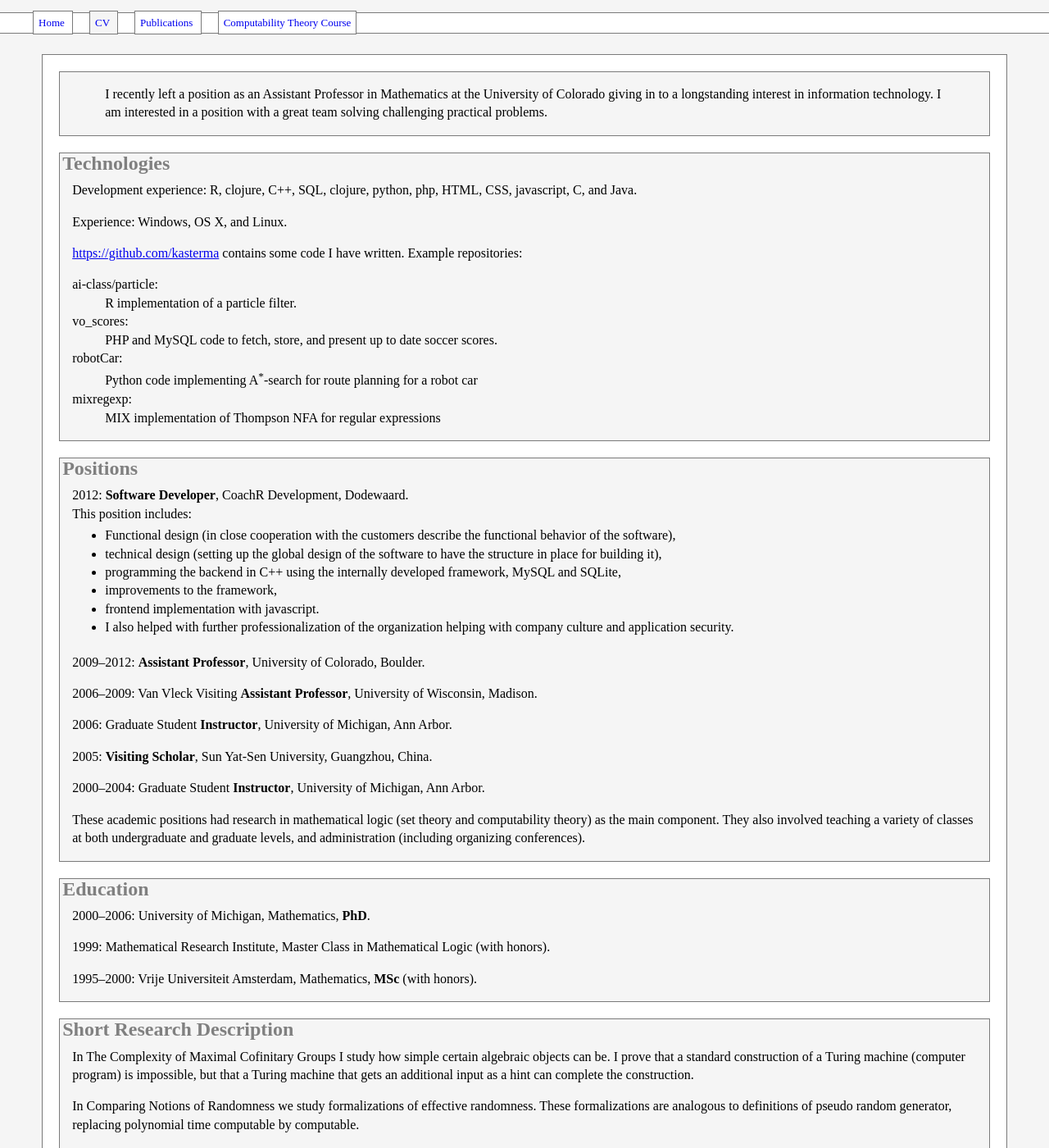
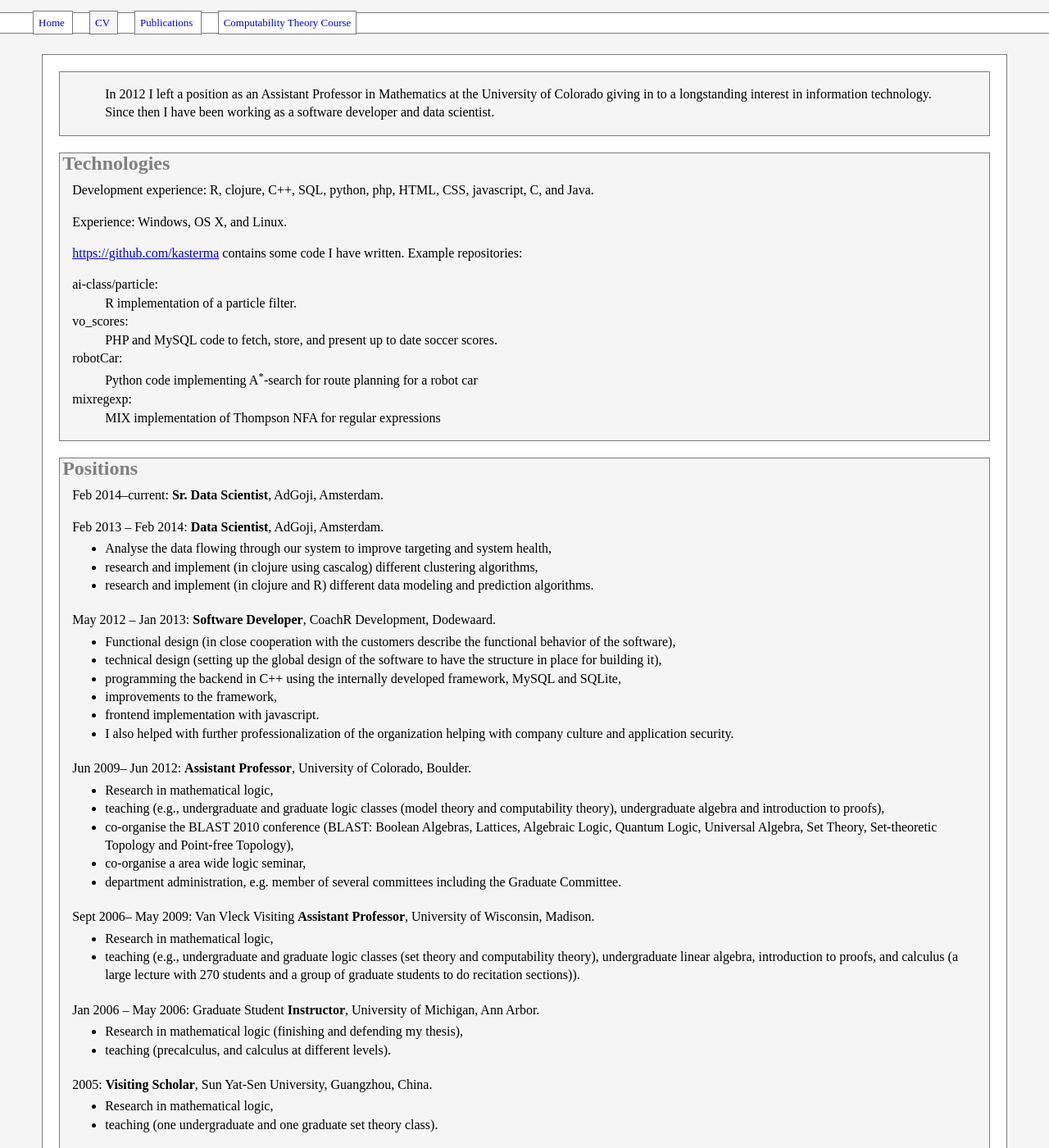
Before and after one commit to kasterma/kasterma.github.io, a Jekyll site: the page built from cv.html, in a window 1280 px wide and 1400 px high. Shown: the whole window at 82% size. Built offline with Jekyll 4.4.1, drawn with Linux system fonts in a browser that asks for light colours; Markdown is read by kramdown in place of the engine named in the settings; some of the changed text lies outside the part shown.

Commit message:
update cv

```diff
--- a/cv.html
+++ b/cv.html
@@ -9,10 +9,11 @@ title: Bart Kastermans' CV
 
 <div class="cvbox">
 <blockquote>
-I recently left a position as an Assistant Professor in Mathematics
-at the University of Colorado giving in to a longstanding interest in
-information technology. I am interested in a position with a great team
-solving challenging practical problems.
+In 2012 I left a position as an Assistant Professor in Mathematics at the
+University of Colorado giving in to a longstanding interest in information
+technology.  Since then I have been working as a software developer and data
+scientist.  <!--I am interested in a position with a great team solving
+challenging practical problems.-->
 </blockquote>
 </div>
 
@@ -54,8 +55,23 @@ contains some code I have written.  Example repositories:
 </h2>
 
 <p>
-2012: <b>Software Developer</b>, CoachR Development, Dodewaard. <br />
-This position includes:
+Feb 2014&ndash;current: <b>Sr. Data Scientist</b>, AdGoji, Amsterdam.
+</p>
+
+<p>
+Feb 2013 &ndash; Feb 2014: <b>Data Scientist</b>, AdGoji, Amsterdam.
+</p>
+<ul style="margin-top: -12px; margin-bottom: 20px;">
+<li>Analyse the data flowing through our system to improve targeting and
+  system health,</li>
+<li>research and implement (in clojure using cascalog) different clustering
+  algorithms,</li>
+<li>research and implement (in clojure and R) different data modeling and
+  prediction algorithms.</li>
+</ul>
+
+<p>
+May 2012 &ndash; Jan 2013: <b>Software Developer</b>, CoachR Development, Dodewaard.
 </p>
 <ul style="margin-top: -12px; margin-bottom: 20px;">
 <li>Functional design (in close cooperation with the customers describe the functional behavior of the software),</li>
@@ -69,37 +85,60 @@ helping with company culture and application security.</li>
 </ul>
 
 <p>
-2009&ndash;2012: <b>Assistant Professor</b>, University of
+Jun 2009&ndash; Jun 2012: <b>Assistant Professor</b>, University of
 Colorado, Boulder.
 </p>
+<ul style="margin-top: -12px; margin-bottom: 20px;">
+<li>Research in mathematical logic,</li>
+<li>teaching (e.g., undergraduate and graduate logic classes (model theory
+  and computability theory), undergraduate algebra and introduction to
+  proofs),</li>
+<li>co-organise the BLAST 2010 conference (BLAST: Boolean Algebras, Lattices,
+  Algebraic Logic, Quantum Logic, Universal Algebra, Set Theory, Set-theoretic
+  Topology and Point-free Topology),</li>
+<li>co-organise a area wide logic seminar,</li>
+<li>department administration, e.g. member of several committees including the
+   Graduate Committee.</li>
+</ul>
 
 <p>
-2006&ndash;2009: Van Vleck Visiting <b>Assistant
+Sept 2006&ndash; May 2009: Van Vleck Visiting <b>Assistant
 Professor</b>, University of Wisconsin, Madison.
 </p>
+<ul style="margin-top: -12px; margin-bottom: 20px;">
+<li>Research in mathematical logic,</li>
+<li>teaching (e.g., undergraduate and graduate logic classes (set theory
+  and computability theory), undergraduate linear algebra, introduction to
+  proofs, and calculus (a large lecture with 270 students and a group of
+  graduate students to do recitation sections)).</li>
+</ul>
 
 <p>
-2006: Graduate Student <b>Instructor</b>, University of
+Jan 2006 &ndash; May 2006: Graduate Student <b>Instructor</b>, University of
 Michigan, Ann Arbor.
 </p>
+<ul style="margin-top: -12px; margin-bottom: 20px;">
+<li>Research in mathematical logic (finishing and defending my thesis),</li>
+<li>teaching (precalculus, and calculus at different levels).</li>
+</ul>
 
 <p>
 2005: <b>Visiting Scholar</b>, Sun Yat-Sen University,
 Guangzhou, China.
 </p>
+<ul style="margin-top: -12px; margin-bottom: 20px;">
+<li>Research in mathematical logic,</li>
+<li>teaching (one undergraduate and one graduate set theory class).</li>
+</ul>
 
 <p>
-2000&ndash;2004: Graduate Student <b>Instructor</b>,
+Aug 2000 &ndash; Dec 2004: Graduate Student <b>Instructor</b>,
 University of Michigan, Ann Arbor.
 </p>
-
-<p>
-These academic positions had research in mathematical logic (set
-theory and computability theory) as the main component.  They also
-involved teaching a variety of classes at both undergraduate and
-graduate levels, and administration (including organizing
-conferences).
-</p>
+<ul style="margin-top: -12px; margin-bottom: 20px;">
+<li>Research in mathematical logic,</li>
+<li>teaching (precalculus, and calculus at different levels).</li>
+</ul>
 
 </div>
 
```
Also changed, not shown: other parts of cv.html (+1 -1 lines).
